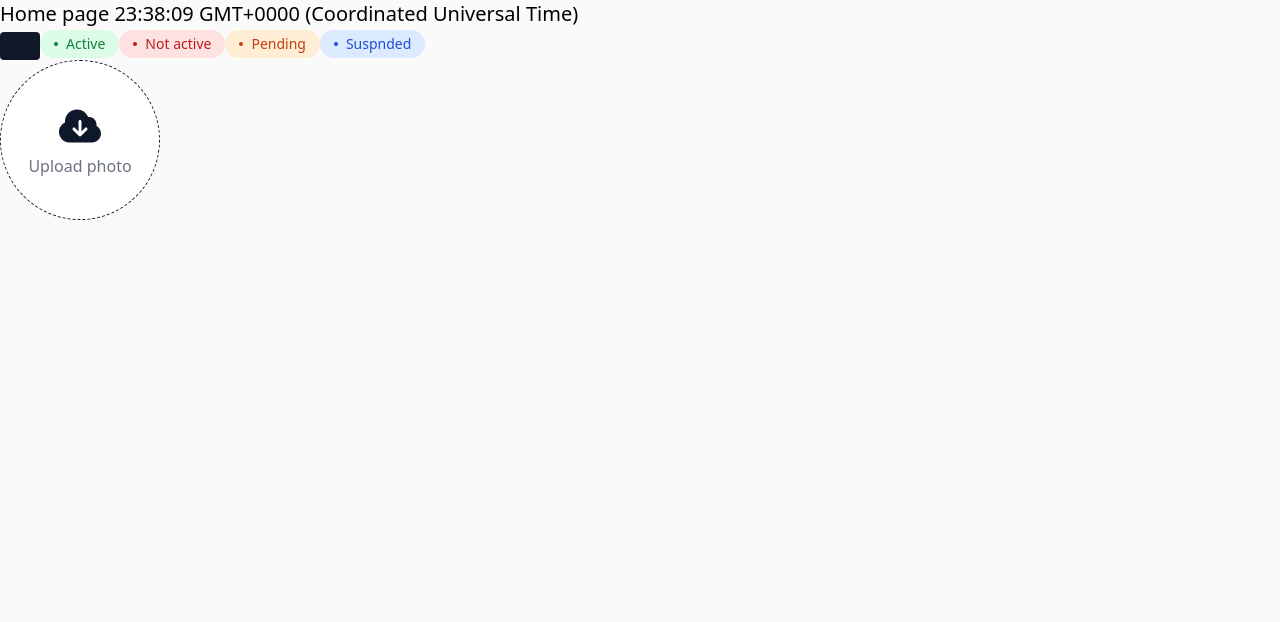
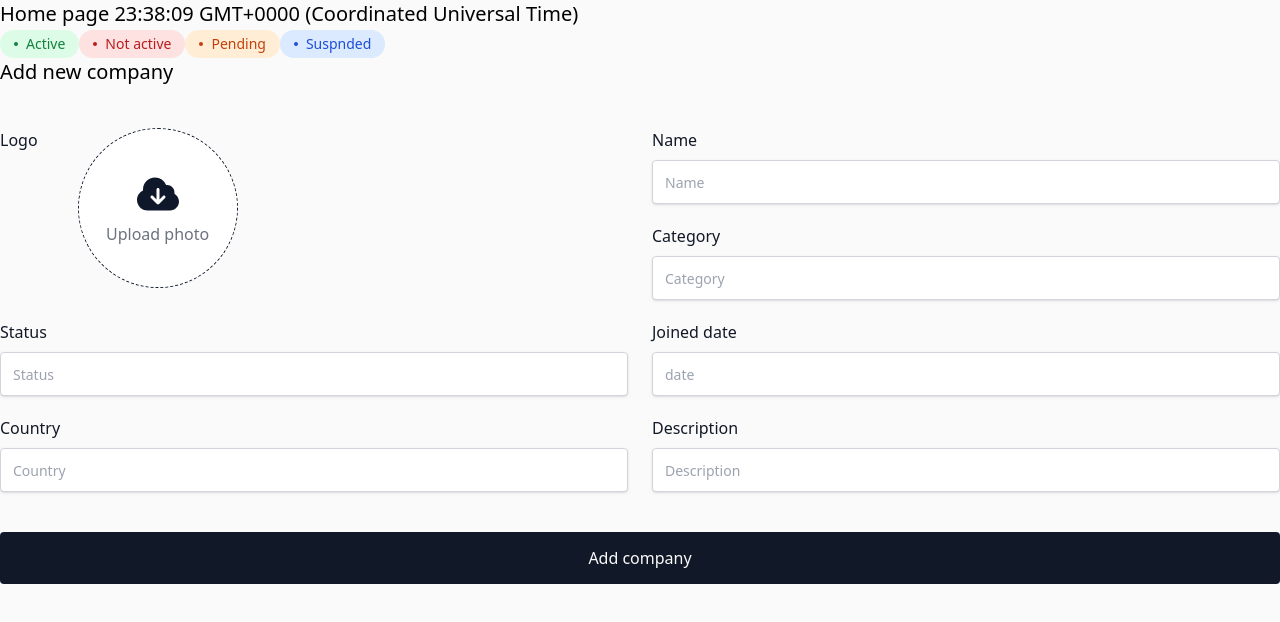
Before and after one commit to PushEaxVK/nextjs-crm, a Next.js app: page / in a window 1280 px wide. Shown: the top 622 px of the page. Built offline with nearby package versions, Linux system fonts and the light colour scheme; no server answers.

Commit message:
add client component CompanyForm

```diff
--- /dev/null
+++ b/src/app/components/company-form.tsx
@@ -0,0 +1,61 @@
+'use client';
+
+import { Form, Formik } from 'formik';
+import React from 'react';
+import LogoUploader from '@/app/components/logo-uploader';
+import InputField from '@/app/components/input-field';
+import Button from '@/app/components/button';
+
+export type CompanyFieldValues = {
+  name: string;
+  status: string;
+  country: string;
+  category: string;
+  date: string;
+  description: string;
+};
+
+const initialValues: CompanyFieldValues = {
+  name: '',
+  status: '',
+  country: '',
+  category: '',
+  date: '',
+  description: '',
+};
+
+export interface CompanyFormProps {
+  onSubmit: (valuse: CompanyFieldValues) => void | Promise<void>;
+}
+
+export default function CompanyForm({ onSubmit = () => {} }: CompanyFormProps) {
+  return (
+    <Formik initialValues={initialValues} onSubmit={onSubmit}>
+      <Form className="flex flex-col gap-10">
+        <p className="mb-0.5 text-xl">Add new company</p>
+        <div className="flex gap-6">
+          <div className="flex flex-col flex-1 gap-5">
+            <LogoUploader label="Logo" placeholder="Upload photo" />
+            <InputField label="Status" placeholder="Status" name="status" />
+            <InputField label="Country" placeholder="Country" name="country" />
+          </div>
+          <div className="flex flex-col flex-1 gap-5">
+            <InputField label="Name" placeholder="Name" name="name" />
+            <InputField
+              label="Category"
+              placeholder="Category"
+              name="category"
+            />
+            <InputField label="Joined date" placeholder="date" name="date" />
+            <InputField
+              label="Description"
+              placeholder="Description"
+              name="description"
+            />
+          </div>
+        </div>
+        <Button type="submit">Add company</Button>
+      </Form>
+    </Formik>
+  );
+}
--- a/src/app/page.tsx
+++ b/src/app/page.tsx
@@ -1,7 +1,6 @@
 import { headers } from 'next/headers';
 import StatusLabel, { Status } from '@/app/components/stauts-label';
-import Button from './components/button';
-import LogoUploader from './components/logo-uploader';
+import CompanyForm from './components/company-form';
 
 export default async function Home() {
   const allHeaders = await headers();
@@ -9,12 +8,11 @@ export default async function Home() {
   return (
     <main>
       <h1 className="text-xl">Home page {new Date().toTimeString()}</h1>
-      <Button />
       <StatusLabel status={Status.Active}>Active</StatusLabel>
       <StatusLabel status={Status.NotActive}>Not active</StatusLabel>
       <StatusLabel status={Status.Pending}>Pending</StatusLabel>
       <StatusLabel status={Status.Suspended}>Suspnded</StatusLabel>
-      <LogoUploader placeholder="Upload photo" />
+      <CompanyForm />
     </main>
   );
 }
```
